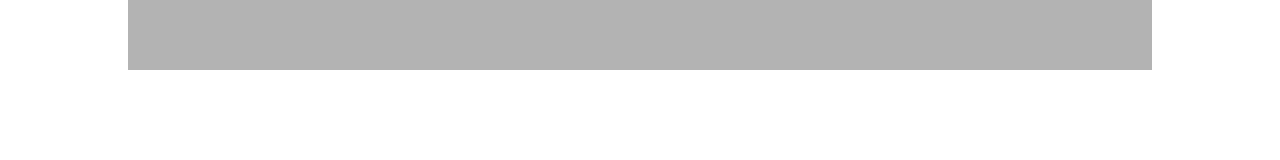
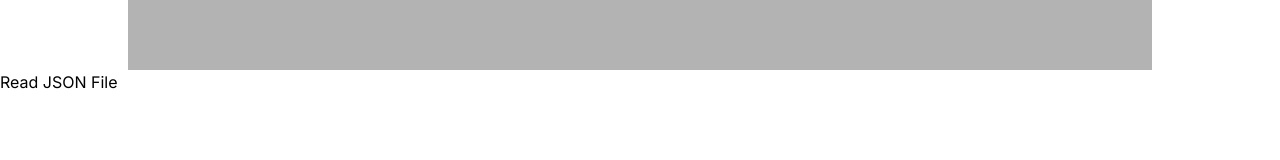
Before and after one commit to KDT-IaaS-Class-One-Group/KDT-IaaS-4team-ERP, a Next.js app: page /payment in a window 1280 px wide. Shown: the part 414-574 px from the top of the page. Built offline with nearby package versions, Linux system fonts and the light colour scheme.

Commit message:
feat: 버튼을 눌렀을 때, data.json 조회해보기

```diff
--- /dev/null
+++ b/src/app/components/Payment/dataJoinButton.tsx
@@ -0,0 +1,31 @@
+"use client"
+
+import readJsonFile from './lib/datajoin'
+import React, {useState} from 'react'
+
+const MyButton: React.FC = () => {
+  const [jsonData, setJsonData] = useState<any>(null);
+
+  const handleButtonClick = async () => {
+    try {
+      const data = await readJsonFile('./dummy.json'); // JSON 파일 경로
+      setJsonData(data);
+    } catch (error) {
+      console.error('Error reading JSON file:', error);
+    }
+  };
+
+  return (
+    <div>
+      <button onClick={handleButtonClick}>Read JSON File</button>
+      {jsonData && (
+        <div>
+          <h2>JSON Data:</h2>
+          <pre>{JSON.stringify(jsonData, null, 2)}</pre>
+        </div>
+      )}
+    </div>
+  );
+};
+
+export default MyButton;
--- /dev/null
+++ b/src/app/components/Payment/lib/datajoin.ts
@@ -0,0 +1,21 @@
+import fs from 'fs'
+
+const readJsonFile = (filePath: string): Promise<any> => {
+  return new Promise((resolve, reject) => {
+    fs.readFile(filePath, 'utf8', (err, data) => {
+      if (err) {
+        reject(err);
+        return;
+      }
+
+      try {
+        const jsonData = JSON.parse(data);
+        resolve(jsonData);
+      } catch (parseError) {
+        reject(parseError);
+      }
+    });
+  });
+};
+
+export default readJsonFile
--- a/src/app/payment/page.tsx
+++ b/src/app/payment/page.tsx
@@ -1,5 +1,7 @@
 import BuyerInformation from "../components/Payment/buyerInformation";
 import ProductInformation from "../components/Payment/productInformation"
+import DataJoinButton from "../components/Payment/dataJoinButton"
+
 import Header from "../components/Header/Header";
 import Nav from "../components/Nav/Nav"
 import Footer from "../components/Footer/Footer"
@@ -11,6 +13,7 @@ export default function paymentPage() {
     <Nav />
     <BuyerInformation />
     <ProductInformation />
+    <DataJoinButton />
     <Footer />
     </>
   );
```
Also changed, not shown: package.json (+6 -5 lines), src/app/components/Payment/buyButton.tsx (deleted), src/app/components/Payment/dummy.json (renamed from dummy.json), 1 other file (tests, documents, lock files or other folders).
